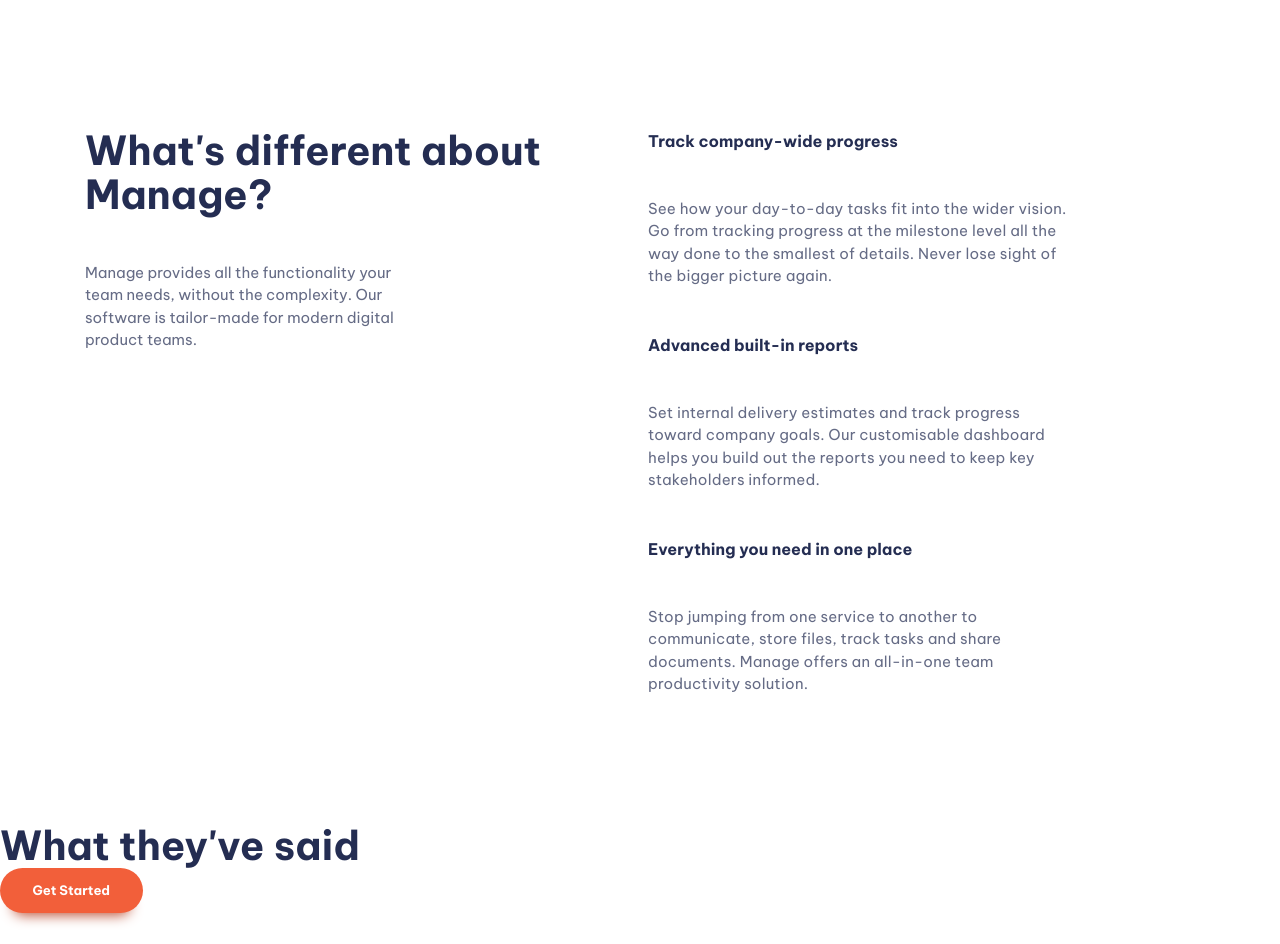
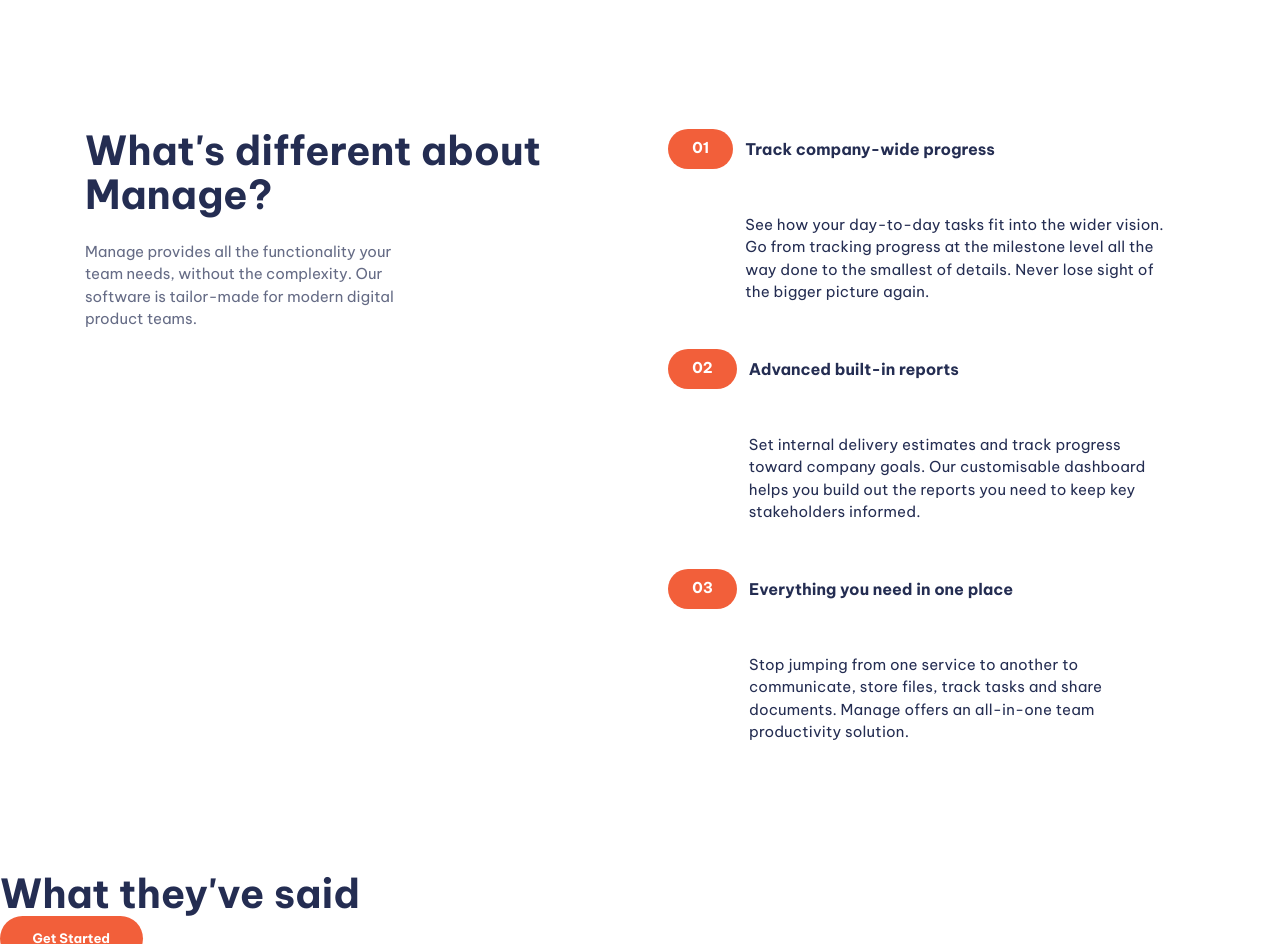
Before and after one commit to rolandowebdev/manage-page, a website built with Vite: page index.html in a window 1280 px wide. Shown: the part 700-1644 px from the top of the page. Built offline with nearby package versions, Linux system fonts and the light colour scheme.

Commit message:
add: create numbered list

```diff
--- a/index.html
+++ b/index.html
@@ -72,28 +72,28 @@
     <section class="padding-block-900">
       <div class="container">
         <div class="even-columns">
-          <div class="flow">
+          <div class="flow text-center-sm-only margin-bottom-700" style="--flow-spacer: 1.5rem">
             <h2 class="fs-secondary-heading fw-bold">What's different about Manage?</h2>
             <p>Manage provides all the functionality your team needs, without the complexity. Our software is tailor-made for modern digital product teams.</p>
           </div>
           <div>
-            <ul role="list" class="numbered-items | flow">
+            <ul class="numbered-items | flow" role="list">
               <li>
                 <div class="flow">
-                  <h3 class="fs-600 fw-bold">Track company-wide progress</h3>
-                  <p data-width="wide">See how your day-to-day tasks fit into the wider vision. Go from tracking progress at the milestone level all the way done to the smallest of details. Never lose sight of the bigger picture again.</p>
+                  <h3 class="numbered-items__title | fs-600 fw-bold">Track company-wide progress</h3>
+                  <p class="numbered-items__body" data-width="wide">See how your day-to-day tasks fit into the wider vision. Go from tracking progress at the milestone level all the way done to the smallest of details. Never lose sight of the bigger picture again.</p>
                 </div>
               </li>
               <li>
                 <div class="flow">
-                  <h3 class="fs-600 fw-bold">Advanced built-in reports</h3>
-                  <p data-width="wide">Set internal delivery estimates and track progress toward company goals. Our customisable dashboard helps you build out the reports you need to keep key stakeholders informed.</p>
+                  <h3 class="numbered-items__title | fs-600 fw-bold">Advanced built-in reports</h3>
+                  <p class="numbered-items__body" data-width="wide">Set internal delivery estimates and track progress toward company goals. Our customisable dashboard helps you build out the reports you need to keep key stakeholders informed.</p>
                 </div>
               </li>
               <li>
                 <div class="flow">
-                  <h3 class="fs-600 fw-bold">Everything you need in one place</h3>
-                  <p data-width="wide">Stop jumping from one service to another to communicate, store files, track tasks and share documents. Manage offers an all-in-one team productivity solution.
+                  <h3 class="numbered-items__title | fs-600 fw-bold">Everything you need in one place</h3>
+                  <p class="numbered-items__body" data-width="wide">Stop jumping from one service to another to communicate, store files, track tasks and share documents. Manage offers an all-in-one team productivity solution.
                   </p>
                 </div>
               </li>
--- a/style.css
+++ b/style.css
@@ -394,6 +394,74 @@ input:where([type='email'], [type='text']) {
   opacity: 0.1;
 }
 
+/* numbered items */
+
+.numbered-items {
+  counter-reset: count;
+  width: fit-content;
+  margin-inline: auto;
+}
+
+.numbered-items li {
+  counter-increment: count;
+}
+
+.numbered-items div {
+  position: relative;
+  display: grid;
+  align-items: center;
+  column-gap: var(--size-300);
+  grid-template-columns: min-content 1fr;
+}
+
+.numbered-items__title {
+  grid-row: 1 / 2;
+  grid-column: 2 / 3;
+  line-height: 1;
+}
+
+.numbered-items__body {
+  grid-column: 1 / -1;
+}
+
+@media (min-width: 50em) {
+  .numbered-items__body {
+    grid-column: 2 / -1;
+  }
+}
+
+.numbered-items div::before,
+.numbered-items div::after {
+  height: 40px;
+}
+
+.numbered-items div::before {
+  content: '0' counter(count);
+  display: flex;
+  align-items: center;
+  color: var(--clr-neutral-100);
+  font-weight: var(--fw-bold);
+  background-color: var(--clr-accent-400);
+  padding: 0 var(--size-500);
+  border-radius: 100vw;
+  grid-row: 1 / 2;
+  grid-column: 1 / 2;
+}
+
+@media (max-width: 30em) {
+  .numbered-items div::after {
+    --bg: var(--clr-accent-100);
+    content: '';
+    display: block;
+    grid-column: 1 / -1;
+    grid-row: 1 / 2;
+    border-radius: 100vw 0 0 100vw;
+    z-index: -1;
+    box-shadow: 5em 0 0 var(--bg);
+    background: var(--bg);
+  }
+}
+
 /* UTILITY CLASSES */
 
 /* hide element for screen reader only */
@@ -414,14 +482,21 @@ input:where([type='email'], [type='text']) {
 
 .container {
   --max-width: 69.375rem;
-  --padding: 1rem;
-  width: min(var(--max-width), 100% - (var(--padding) * 2));
+  --container-padding: 1rem;
+  width: min(var(--max-width), 100% - (var(--container-padding) * 2));
   margin-inline: auto;
 }
 
 .even-columns {
   display: grid;
   gap: 1rem;
+}
+
+@media (min-width: 50em) {
+  .even-columns {
+    grid-auto-flow: column;
+    grid-auto-columns: 1fr;
+  }
 }
 
 .justify-self-end {
@@ -442,10 +517,21 @@ input:where([type='email'], [type='text']) {
   margin-top: var(--flow-spacer, 3em);
 }
 
-@media (min-width: 50em) {
-  .even-columns {
-    grid-auto-flow: column;
-    grid-auto-columns: 1fr;
+.text-center {
+  text-align: center;
+}
+
+.text-center p {
+  margin-inline: auto;
+}
+
+@media (max-width: 50em) {
+  .text-center-sm-only {
+    text-align: center;
+  }
+
+  .text-center-sm-only p {
+    margin-inline: auto;
   }
 }
 
@@ -545,6 +631,10 @@ input:where([type='email'], [type='text']) {
   padding-block: var(--size-700);
 }
 
+.margin-bottom-700 {
+  margin-block-end: var(--size-700);
+}
+
 .display-sm-none {
   display: none;
 }
```
